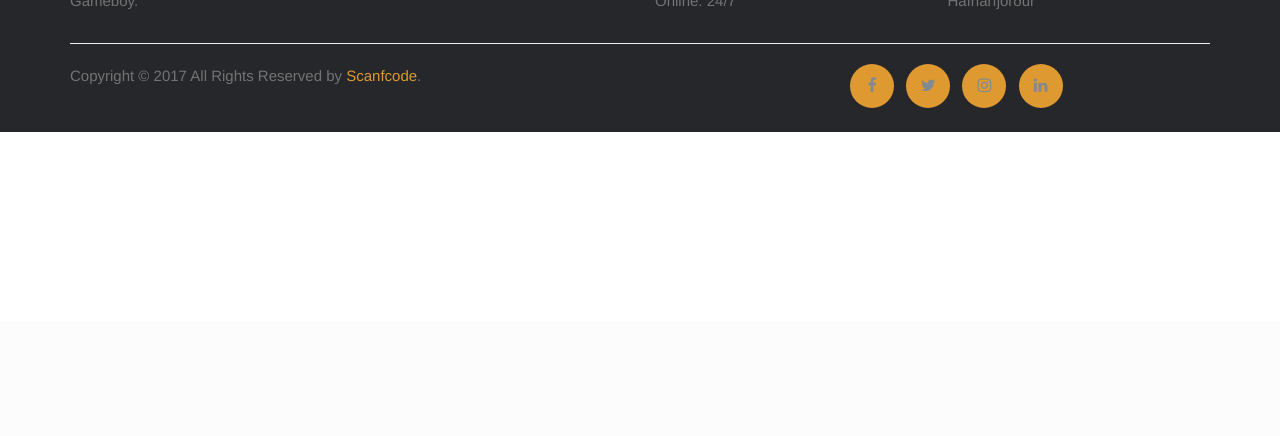
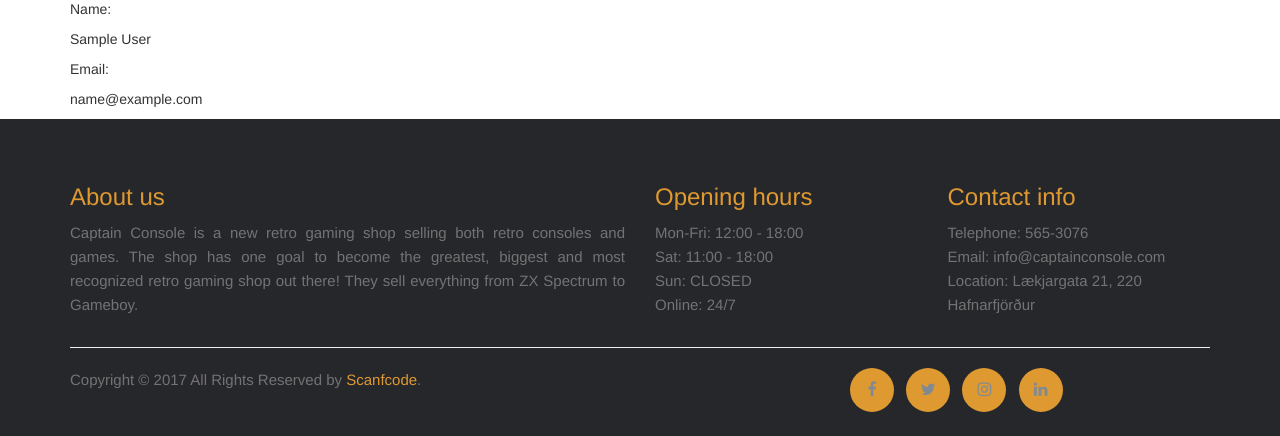
Before and after one commit to valdisbaerings/VN2, a Django app: page /user/profile in a window 1280 px wide. Shown: the part 479-915 px from the top of the page. Before the commit the page ends 611 px from the top, so only its background shows below. Run offline with Django 3.2, Linux system fonts and the light colour scheme; the visitor is signed in with stand-in values (Sample User, id 1); data comes from the database, SQL or seed files in the repository; some libraries are stand-ins or nearby versions.

Commit message:
user - birta profile +  automatic user icon mynd + breyta profile mynd

```diff
--- a/captain_console/templates/user/forms/profile_form.py
+++ b/captain_console/templates/user/forms/profile_form.py
@@ -1,3 +1,4 @@
+from django.contrib.auth.forms import UserCreationForm
 from django.contrib.auth.models import User
 from django.forms import ModelForm, widgets
 from user.models import Profile
@@ -10,6 +11,9 @@
             'profile_image': widgets.TextInput(attrs={ 'class': 'form-control' })
         }
 
+    #def save(self):
+        #self.user_id = ModelForm.id
+
         #model = User
         #exclude = ['id', 'user']
         #widgets = {
--- a/captain_console/templates/user/profile.html
+++ b/captain_console/templates/user/profile.html
@@ -1,9 +1,13 @@
 {% extends "base.html" %}
 {% block content %}
     <h1>Profile</h1>
-    <form class="form form-horizontal" method="post">
-        {% csrf_token %}
-        {{ form }}
-        <input type="submit" class="btn btn-primary" value="Update"/>
-    </form>
+
+    <img src="{{ user.profile.profile_image }}" class="team-img"/>
+    <a href="{% url 'profile_picture'  %}" class="block btn btn-primary">Edit Profile Picture</a>
+
+
+    <p>Name: </p>
+    <p>{{ user.first_name }} {{ user.last_name }}</p>
+    <p>Email:</p>
+    <p>{{ user.email }}</p>
 {% endblock %}
--- a/captain_console/user/models.py
+++ b/captain_console/user/models.py
@@ -6,7 +6,17 @@
 # Create your models here.
 #class CustomUser(User):
     #fields = User.fields + ('first_name', 'last_name', 'email')
+from django.db.models.signals import post_save
+
 
 class Profile(models.Model):
     user = models.OneToOneField(User, on_delete=models.CASCADE)
-    profile_image = models.CharField(max_length=9999)
+    profile_image = models.CharField(max_length=9999, default='https://img.icons8.com/pastel-glyph/512/000000/user-male--v1.png')
+
+    def create_profile(sender, **kwargs):
+        user = kwargs["instance"]
+        if kwargs["created"]:
+            user_profile = Profile(user=user)
+            user_profile.save()
+
+    post_save.connect(create_profile, sender=User)
--- a/captain_console/user/urls.py
+++ b/captain_console/user/urls.py
@@ -7,6 +7,7 @@
     path('login', LoginView.as_view(template_name='user/login.html'), name='login'),
     path('logout', LogoutView.as_view(next_page='login'), name='logout'),
     path('profile', views.profile, name='profile'),
+    path('profile_picture', views.profile_picture, name='profile_picture')
     #path('update_profile', views.update_profile, name='update_profile')
     #path('view_profile', views.view_profile, name='view_profile')
 ]
--- a/captain_console/user/views.py
+++ b/captain_console/user/views.py
@@ -8,10 +8,9 @@
 
 def register(request):
     if request.method == 'POST':
-        form = CustomUserCreationForm(data=request.POST)
-        print(form.errors)
-        if form.is_valid():
-            form.save()
+        user_form = CustomUserCreationForm(data=request.POST)
+        if user_form.is_valid():
+            user_form.save()
             return redirect('login')
 
     return render(request, 'user/register.html', {
@@ -30,3 +29,16 @@
     return render(request, 'user/profile.html' , {
         'form': ProfileForm(instance=profile)
     })
+
+def profile_picture(request):
+    profile = Profile.objects.filter(user=request.user).first()
+    if request.method == 'POST':
+        form = ProfileForm(instance=profile, data=request.POST)
+        if form.is_valid():
+            profile = form.save(commit=False)
+            profile.user = request.user
+            profile.save()
+            return redirect('profile')
+    return render(request, 'user/profile_picture.html' , {
+        'form': ProfileForm(instance=profile)
+    })
```
Also changed, not shown: captain_console/templates/user/profile_picture.html (added, +9 -0 lines), captain_console/pics/noun_User_39573.png (added).
